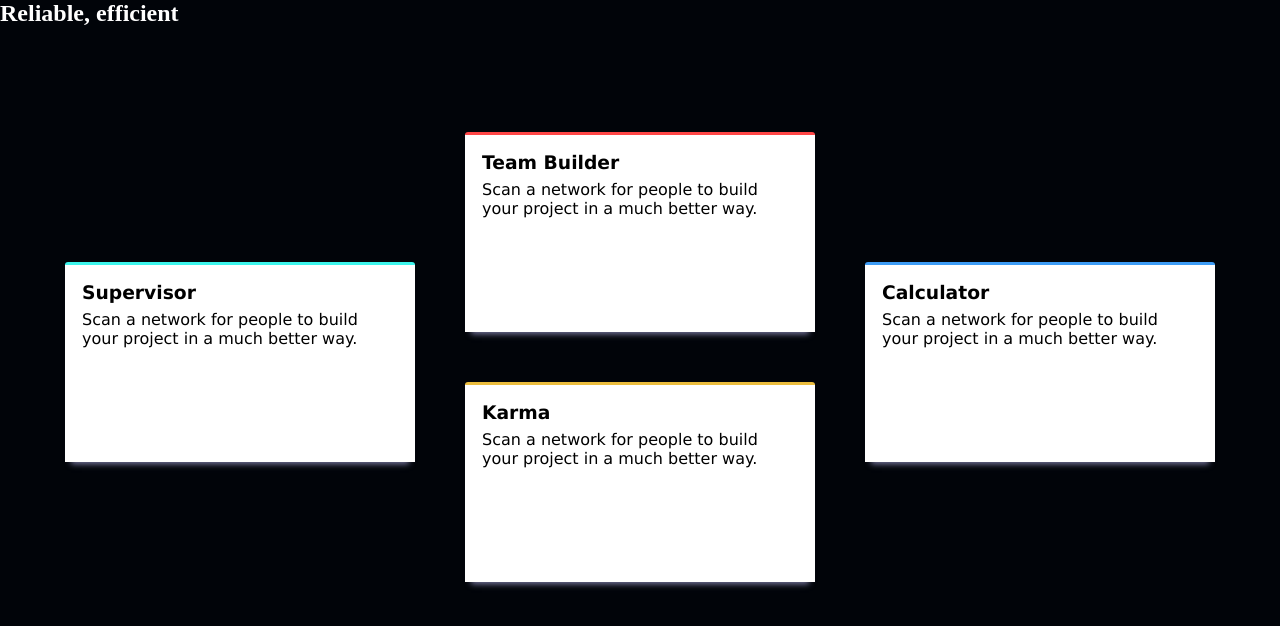
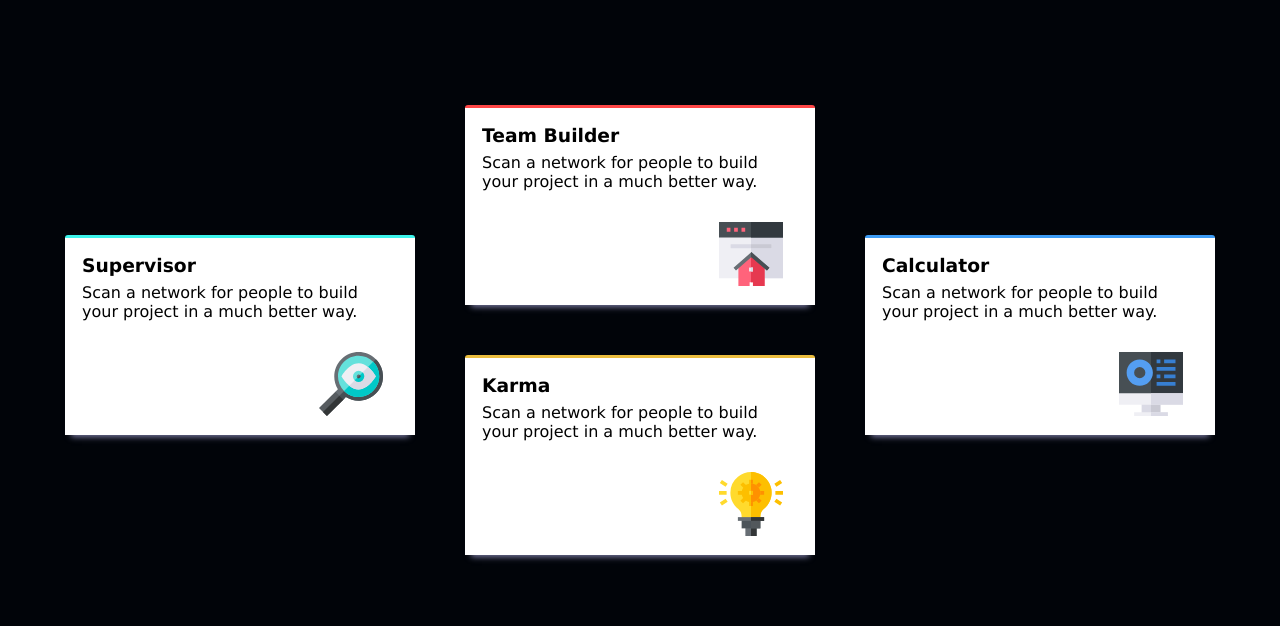
Before and after one commit to abuthahir-19/front-end, a plain HTML site: page index.html in a window 1280 px wide. Drawn offline with Linux system fonts and the light colour scheme.

Commit message:
Adding files

```diff
--- a/index.html
+++ b/index.html
@@ -10,9 +10,6 @@
 </head>
 
 <body>
-    <div class="title-container">
-        <h2>Reliable, efficient</h2>
-    </div>
     <div class="container">
         <div class="div2 Supervisor">
             <a href="#">
@@ -20,7 +17,7 @@
                     <div class="content-container">
                         <h3 id="heading">Supervisor</h3>
                         <p id="para">Scan a network for people to build your project in a much better way.</p>
-                        <img class="image team" src="images/icon-supervisor.svg" alt="">
+                        <img class="image team" src="four-card-feature-section-master/images/icon-supervisor.svg" alt="">
                     </div>
                 </div>
             </a>
@@ -32,7 +29,7 @@
                     <div class="content-container">
                         <h3 id="heading">Team Builder</h3>
                         <p id="para">Scan a network for people to build your project in a much better way.</p>
-                        <img class="image team" src="images/icon-team-builder.svg" alt="">
+                        <img class="image team" src="four-card-feature-section-master/images/icon-team-builder.svg" alt="">
                     </div>
                 </div>
             </a>
@@ -44,7 +41,7 @@
                     <div class="content-container">
                         <h3 id="heading">Calculator</h3>
                         <p id="para">Scan a network for people to build your project in a much better way.</p>
-                        <img class="image team" src="images/icon-calculator.svg" alt="">
+                        <img class="image team" src="four-card-feature-section-master/images/icon-calculator.svg" alt="">
                     </div>
                 </div>
             </a>
@@ -56,7 +53,7 @@
                     <div class="content-container">
                         <h3 id="heading">Karma</h3>
                         <p id="para">Scan a network for people to build your project in a much better way.</p>
-                        <img class="image team" src="images/icon-karma.svg" alt="">
+                        <img class="image team" src="four-card-feature-section-master/images/icon-karma.svg" alt="">
                     </div>
                 </div>
             </a>
--- a/style.css
+++ b/style.css
@@ -8,9 +8,7 @@ html {
 }
 
 @media screen and (min-width: 600px) {
-  .title-container h2 {
-    color: #fff;
-  }
+
   .container {
     justify-content: center;
     display: flex;
```
